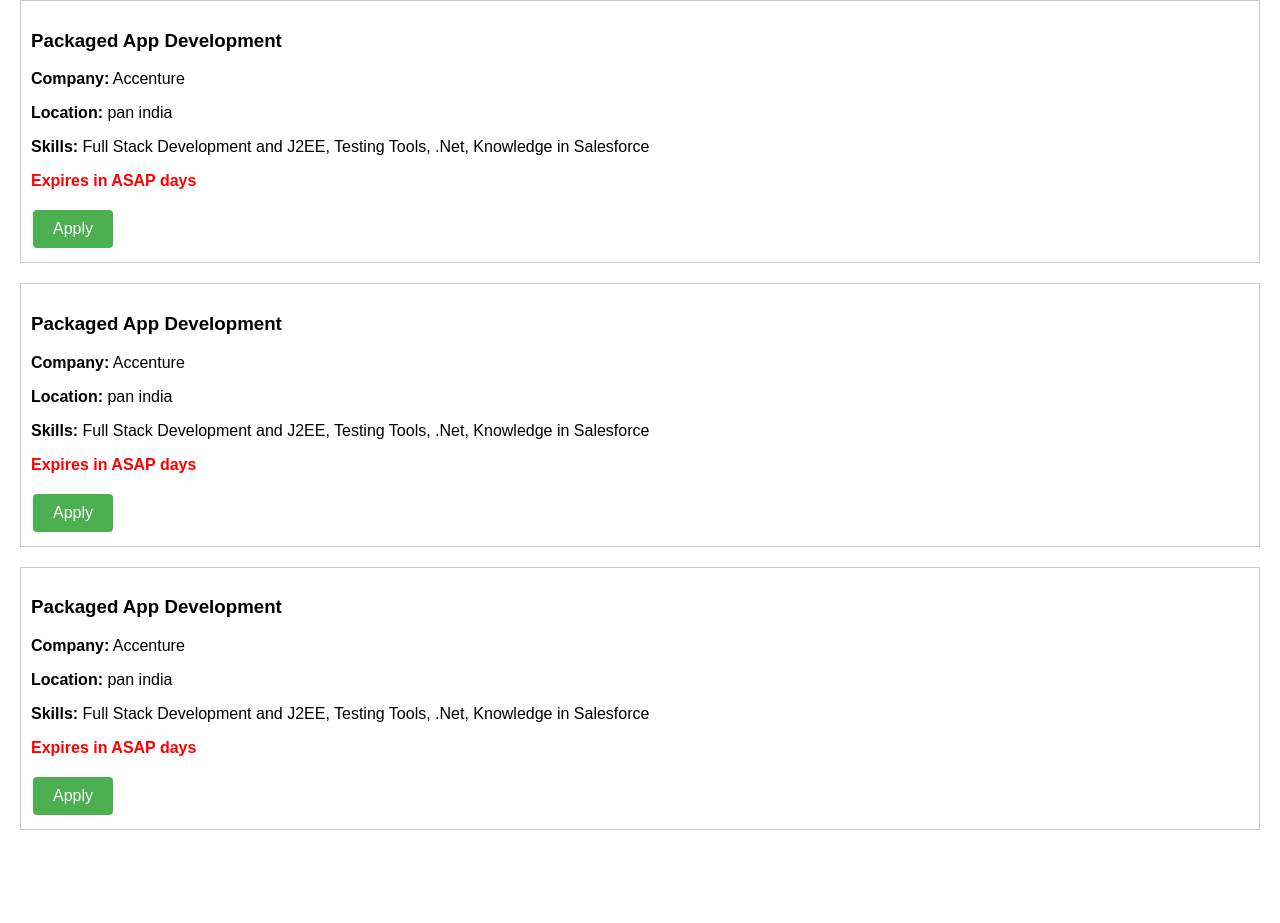
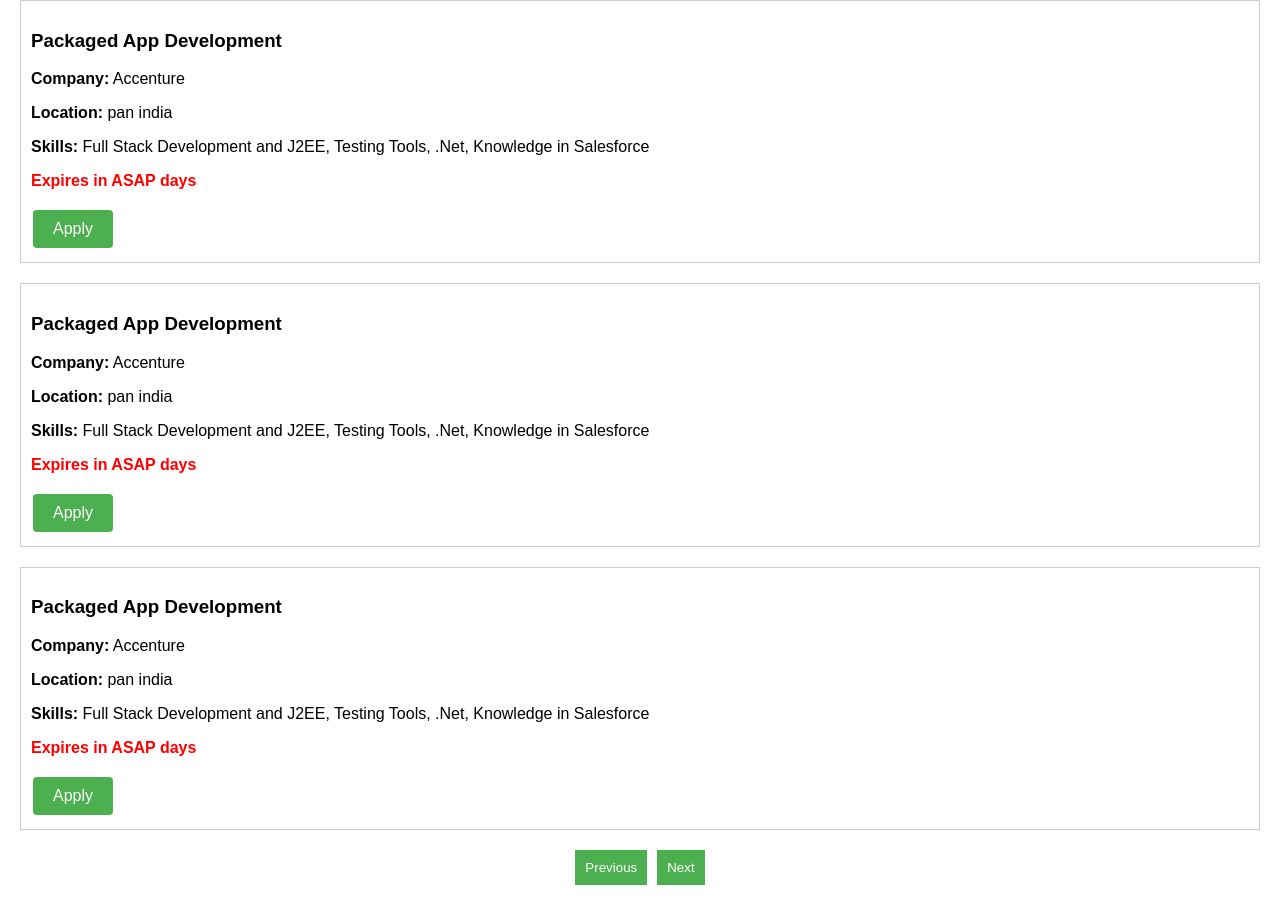
Before and after one commit to sunkamkrishnakumar/Freshers-hiring-portal, a plain HTML site: page index.html in a window 1280 px wide. Shown: the part 1664-2587 px from the top of the page. Before the commit the page ends 2534 px from the top, so only its background shows below. Drawn offline with Linux system fonts and the light colour scheme.

Commit message:
Update index.html
added next buttons

```diff
--- a/index.html
+++ b/index.html
@@ -5,6 +5,25 @@
     <meta name="viewport" content="width=device-width, initial-scale=1.0">
     <title>Freshers hiring</title>
     <link rel="stylesheet" href="styles.css">
+    <style>
+        .pagination {
+            display: flex;
+            justify-content: center;
+            margin: 20px 0;
+        }
+        .pagination button {
+            margin: 0 5px;
+            padding: 10px;
+            background-color: #4CAF50;
+            color: white;
+            border: none;
+            cursor: pointer;
+        }
+        .pagination button:disabled {
+            background-color: #ccc;
+            cursor: not-allowed;
+        }
+    </style>
 </head>
 <body>
     <header>
@@ -30,7 +49,10 @@
             <!-- Job listings will be dynamically populated here -->
         </section>
 
-
+        <div class="pagination">
+            <button id="prevBtn">Previous</button>
+            <button id="nextBtn">Next</button>
+        </div>
     </main>
 
     <script src="scripts.js"></script>
```
